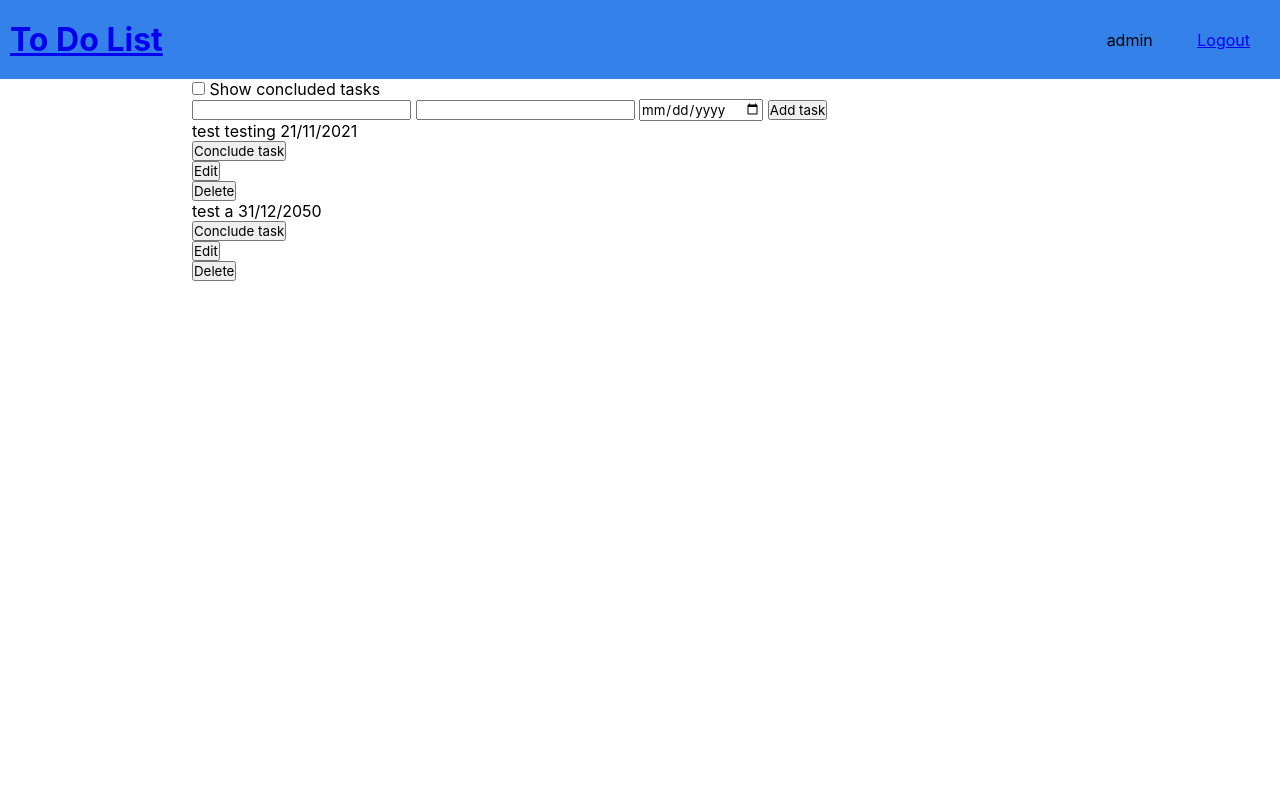
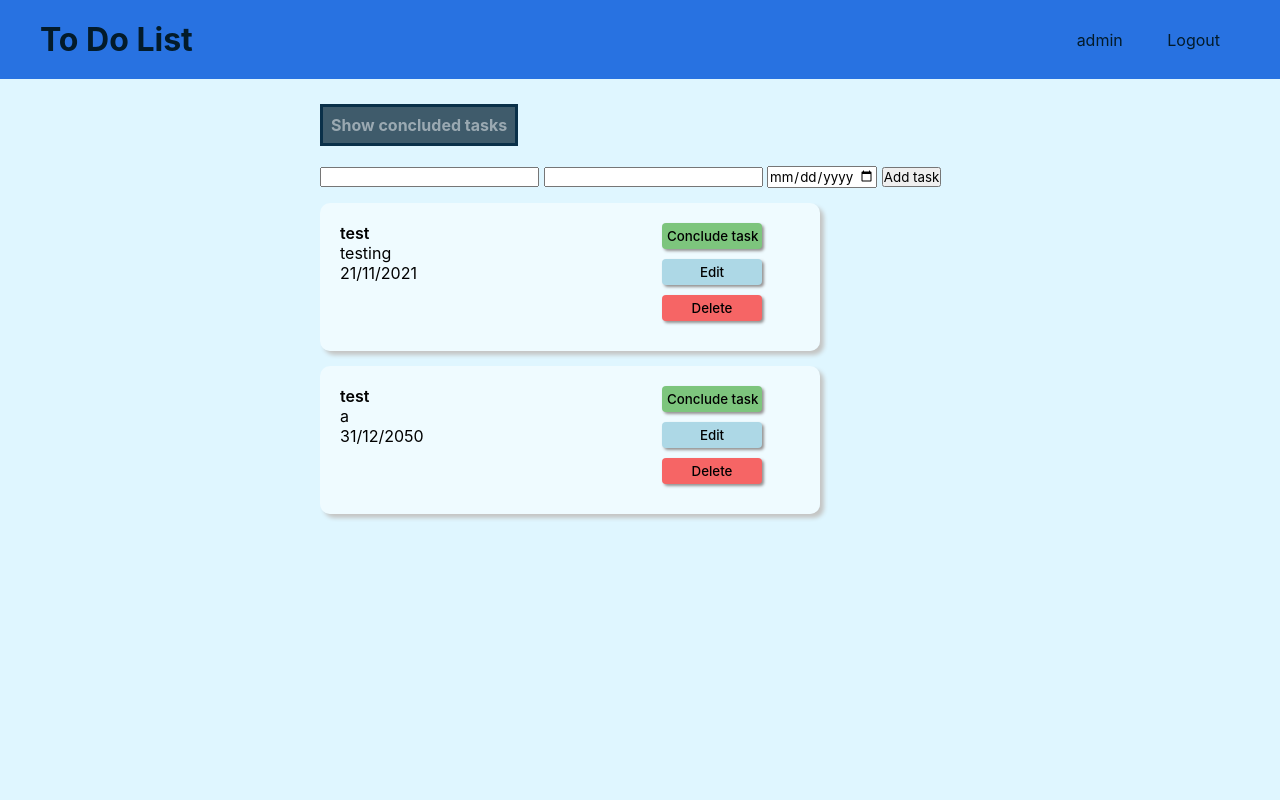
Before and after one commit to pedroyen21/to-do-list, a Django app: page / in a window 1280 px wide. Run offline with Django 4.2, Linux system fonts and the light colour scheme; a user stored in the database is signed in; data comes from the database, SQL or seed files in the repository; both versions use the stored data as it was after the commit.

Commit message:
estilizacao e docker quase acabados

```diff
--- a/static/css/styles.css
+++ b/static/css/styles.css
@@ -4,26 +4,39 @@
     box-sizing: border-box;
     font-family: -apple-system, BlinkMacSystemFont, 'Segoe UI', Roboto, Oxygen, Ubuntu, Cantarell, 'Open Sans', 'Helvetica Neue', sans-serif;
 }
-
+:root {
+   --main-bg-color: #DFF6FF;
+   --dark-blue: #031b2a;
+   --blue: #2872e1;
+   --light-gray: rgba(255, 255, 255, 0.478);
+}
+body {
+   background-color: var(--main-bg-color);
+}
 
 /* HEADER */
 header {
    display: flex;
    justify-content: space-between;
    align-items: center;
-   padding: 20px 10px;
-   background-color: rgb(52, 130, 233);
+   padding: 20px 40px;
+   background-color: var(--blue);
 }
+header a {
+   color: var(--dark-blue);
+   text-decoration: none;
 
+}
 .nav_links  li {
    display: inline-block;
    padding: 0px 20px;
+   color: var(--dark-blue);
+
 }
-
 
 /* MAIN */
 main {
-   width: 70vw;
+   width: 50vw;
    margin: auto;
 }
 /* TASKS */
@@ -31,16 +44,84 @@ main {
 section.concluded-tasks{
    display: none;
 }
-.concluded-task {
-   box-shadow: 4px 4px 4px rgb(154, 245, 181);
-   background-color: rgb(129, 245, 143);
-   margin: 10px;
-   padding: 10px;
+#toggle-concluded-tasks {
+   display: none;
 }
 #toggle-concluded-tasks:checked ~ .concluded-tasks {
    display: block;
 }
-label {
+.card {
+   display: grid;
+   grid-template-columns: 70% 30%;
+   grid-template-areas:
+      'title  conclude-task'
+      'description conclude-task'
+      'date  delete-task'
+;
+   box-shadow: 4px 4px 4px rgb(196, 197, 196);
+   margin: 15px 0 10px 0px;
+   padding: 20px;
+   border-radius: 10px;
+   background-color:var(--light-gray);
+   max-width: 500px;
+
+}
+.concluded-task {
+   background-color: rgb(107, 201, 118);
+}
+
+label[for=toggle-concluded-tasks] {
    -webkit-user-select: none;
    user-select: none;
+   border: 3px solid #0a3049;
+   margin-top: 25px;
+   margin-bottom: 20px;
+   display:inline-block;
+   padding: 8px;
+   background-color: #092638bd;
+   color: var(--light-gray);
+   font-weight: bold;
 }
+label[for=toggle-concluded-tasks]:hover{
+   background-color: #092638b0;
+   transition: .3s;
+}
+.card-title {
+   grid-area: title;
+   font-weight: 600;
+}
+.card-description {
+   grid-area: description;
+}
+.card-conc_date {
+   grid-area: conc_date;
+}
+.card .action {
+   width: 100px;
+   margin-bottom: 10px;
+   border: none;
+   padding: 5px;
+   box-shadow: 2px 2px 3px rgb(148, 145, 145);
+   cursor: pointer;
+   border-radius: 4px;
+   font-weight: 500;
+
+}
+.card .action:hover {
+   transform: translateY(-1px);
+   transition: .3s;
+}
+#conclude-task {
+   grid-area: conclude-task;
+   background-color: rgb(125, 197, 125);
+}
+#edit-task {
+   grid-area: edit-task;
+   background-color: lightblue;
+
+}
+#delete-task {
+   grid-area: delete-task;
+   background-color: rgb(246, 101, 101);
+
+}
--- a/tasks/apps.py
+++ b/tasks/apps.py
@@ -1,5 +1,4 @@
 from django.apps import AppConfig
-
 
 class TasksConfig(AppConfig):
     default_auto_field = 'django.db.models.BigAutoField'
--- a/tasks/templates/tasks/edit_task.html
+++ b/tasks/templates/tasks/edit_task.html
@@ -3,7 +3,7 @@
 {% block head_title %}Edit Task{% endblock %}
 
 {% block content %}
-   <h1>Edit TasK</h1>
+   <h1>Edit Task</h1>
    <form method="post">
       {% csrf_token %}
       {{ form }}
--- a/tasks/templates/tasks/index.html
+++ b/tasks/templates/tasks/index.html
@@ -3,7 +3,7 @@
 {% block title %} To Do List {% endblock %}
 
 {% block content %}
-   <main>
+
       <input type="checkbox" id="toggle-concluded-tasks" >
       </input>
       <label for="toggle-concluded-tasks">Show concluded tasks</label>
@@ -11,8 +11,8 @@
       <section class="concluded-tasks">
          <p>Concluded tasks: {{count}}</p>
          {% for concluded_task in concluded_tasks %}
-            <div class="concluded-task">
-               <p class="task-title">{{ concluded_task.name }}</p>
+            <div class="card concluded-task">
+               <h3 class="task-title">{{ concluded_task.name }}</h3>
                <p class="task-description">{{ concluded_task.description }}</p>
                <p>Date of conclusion: {{ concluded_task.conc_date|date:"d/m/Y" }}</p>
             </div>
@@ -40,6 +40,7 @@
                   <input
                         type="date"
                         name="conc_date"
+                        max="2050-12-31"
                         required
                   >
                   <input
@@ -49,11 +50,11 @@
                 </form>
             </div>
             {% for task in todo_tasks %}
-               <div class="task">
+               <div class="card task">
                   <div class="content">
-                     <span>{{task.name}}</span>
-                     <span>{{task.description}}</span>
-                     <span>{{task.conc_date|date:"d/m/Y"}}</span>
+                     <p class="card-title">{{task.name}}</p>
+                     <p class="card-description">{{task.description}}</p>
+                     <p class="card-conc_date">{{task.conc_date|date:"d/m/Y"}}</p>
                   </div>
                   <div class="actions">
                      <form action="{% url 'tasks:conclude_task' task.id %}"  method="post">
@@ -62,6 +63,7 @@
                            type="submit"
                            value="Conclude task"
                            class="action"
+                           id="conclude-task"
                         >
                      </form>
                      <form action="{% url 'tasks:edit_task' task.id %}"  method="get">
@@ -69,7 +71,8 @@
                         <input
                            type="submit"
                            value="Edit"
-                           class="edit_task"
+                           class="action"
+                           id="edit-task"
                         >
                      </form>
 
@@ -78,7 +81,8 @@
                         <input
                            type="submit"
                            value="Delete"
-                           id="delete_task"
+                           class="action"
+                           id="delete-task"
                         >
                      </form>
                   </div>
@@ -88,6 +92,5 @@
                <span>No tasks available</span>
             {% endfor %}
         </section>
-    </main>
 
 {% endblock %}
--- a/tasks/views.py
+++ b/tasks/views.py
@@ -1,5 +1,4 @@
 from django.http import HttpResponseRedirect
-from django.shortcuts import get_object_or_404
 from django.urls import reverse_lazy
 from .models import Task
 from django.contrib.auth.mixins import LoginRequiredMixin
--- a/templates/account/logout.html
+++ b/templates/account/logout.html
@@ -12,7 +12,7 @@
   {% if redirect_field_value %}
   <input type="hidden" name="{{ redirect_field_name }}" value="{{ redirect_field_value }}"/>
   {% endif %}
-  <button type="submit" class="submit-button warning">Sair</button>
+  <button type="submit" class="submit-button warning">Log out</button>
 </form>
 
 
--- a/templates/base.html
+++ b/templates/base.html
@@ -3,9 +3,11 @@
    {% include "head.html" %}
    <body>
       {% include "header.html" %}
+      <main>
+         {% block content %}
+         {% endblock %}
+      </main>
 
-      {% block content %}
-      {% endblock %}
 
    </body>
 </html>
```
Also changed, not shown: tasks/tests/test_views.py (+19 -4 lines), db.sqlite3, static/images/trash-can-with-cover-svgrepo-com.svg (added).
